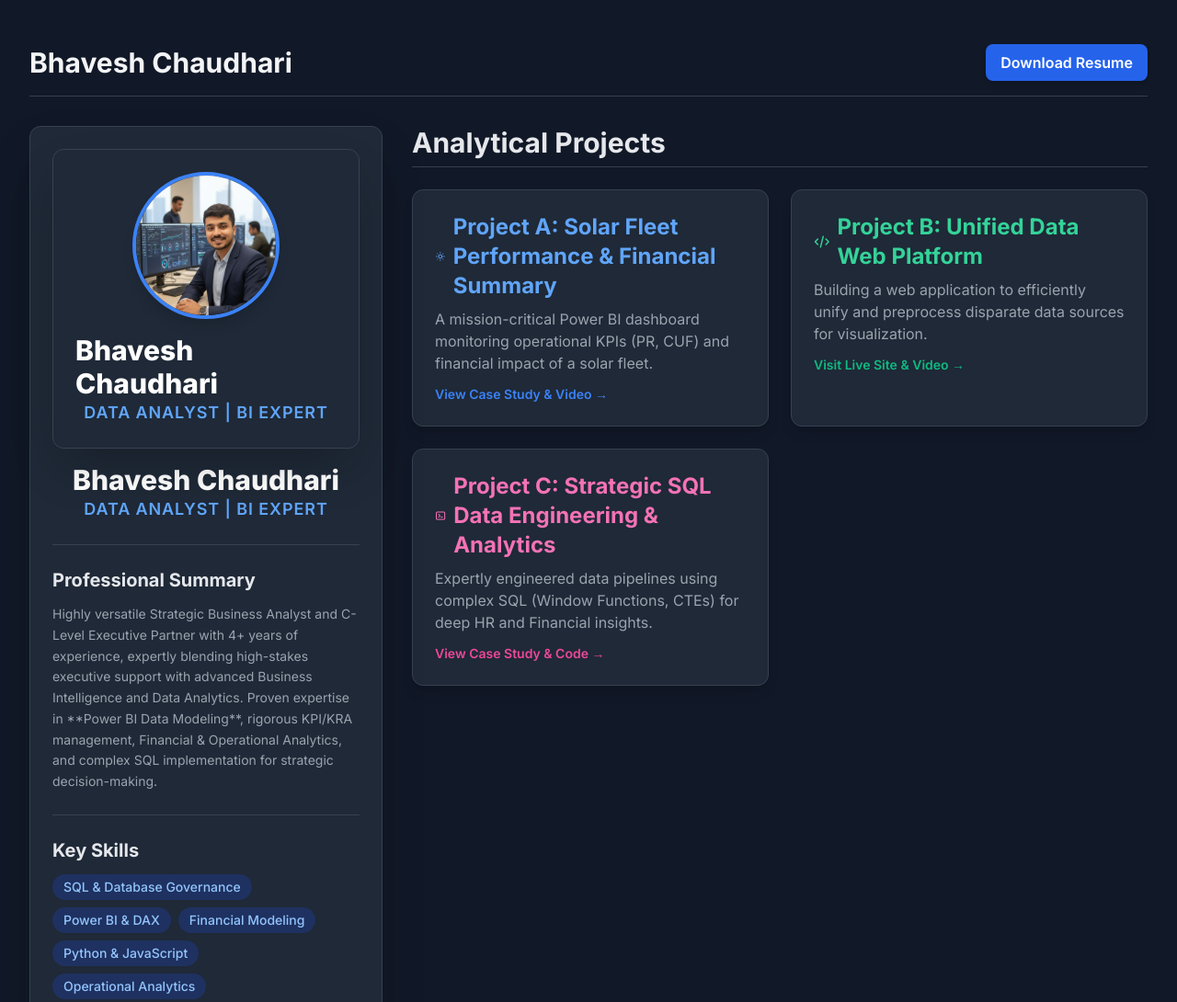
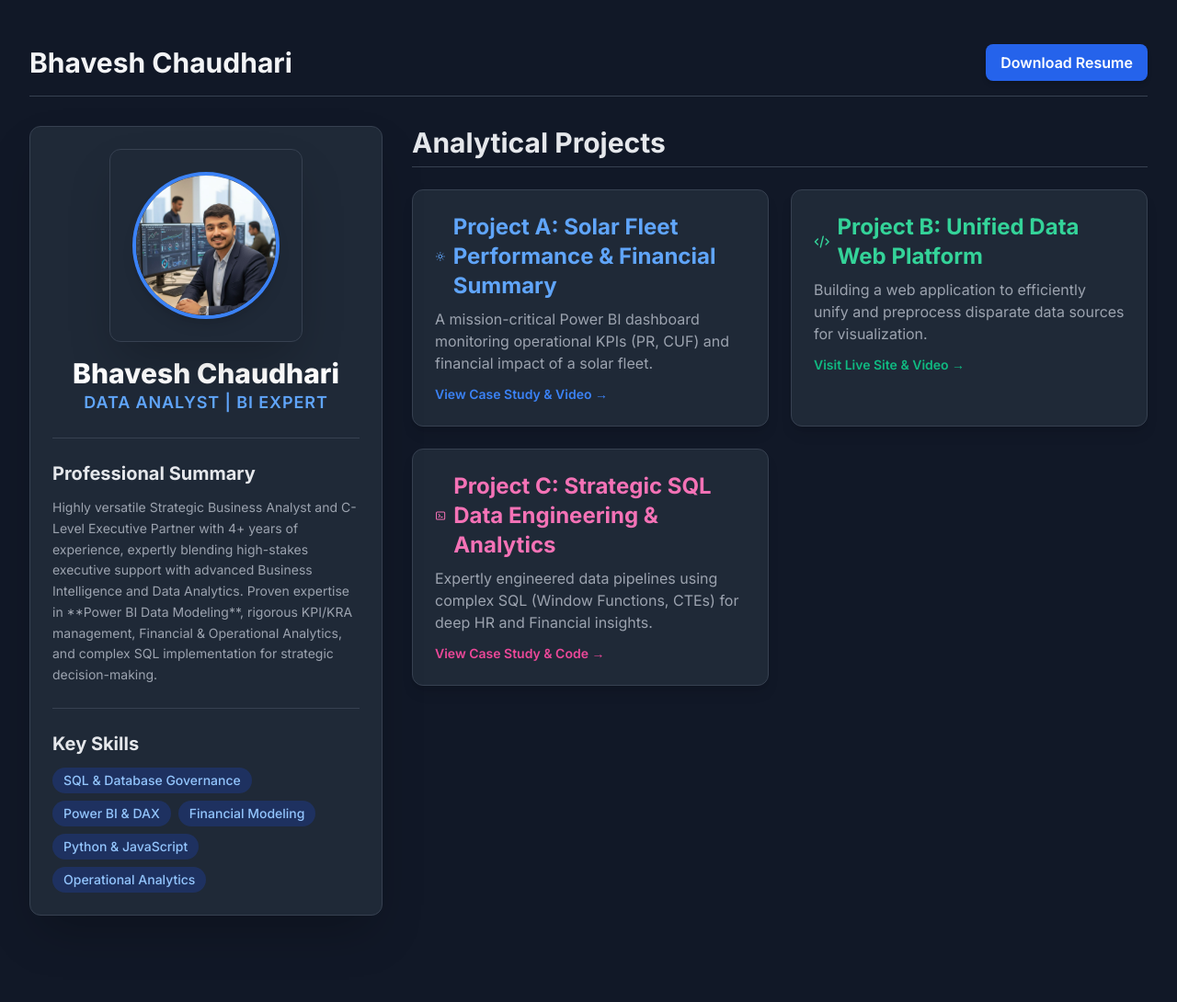
Before and after one commit to bhavesh1972/analytics_portfolio, a plain HTML site: page index.html in a window 1280 px wide. Shown: the top 1090 px of the page at 92% size. After the commit the page ends 1028 px from the top, so only its background shows below. Drawn offline with nearby package versions, Linux system fonts and the light colour scheme.

Commit message:
index.html

```diff
--- a/index.html
+++ b/index.html
@@ -76,7 +76,7 @@
     <div class="max-w-7xl mx-auto p-4 md:p-8">
         <!-- Navigation -->
         <nav class="flex justify-between items-center py-4 border-b border-gray-700">
-            <h1 class="text-3xl font-bold text-gray-100">Bhavesh Chaudhari</h1>
+           <h1 class="text-3xl font-bold text-gray-100">Bhavesh Chaudhari</h1>
             <a id="back-button" onclick="showHome()" class="hidden text-gray-400 hover:text-blue-400 cursor-pointer transition duration-300">
                 &larr; Back to Portfolio
             </a>
@@ -94,8 +94,7 @@
                     <div class="lg:col-span-1 p-6 rounded-xl shadow-2xl bg-gray-800 h-fit sticky top-8 border border-gray-700">
     <div class="flex flex-col items-center">
         <img src="bsc.jpg" alt="Bhavesh Chaudhari Profile Picture" class="w-40 h-40 rounded-full object-cover border-4 border-blue-500 shadow-lg" onerror="this.onerror=null; this.src='https://placehold.co/200x200/4B5563/FFFFFF?text=Photo+Error'">
-        <h2 class="mt-4 text-3xl font-extrabold text-white">Bhavesh Chaudhari</h2>
-        <p class="text-blue-400 text-lg font-semibold tracking-wider uppercase">Data Analyst | BI Expert</p>
+
     </div>
     </div>
                     <h2 class="mt-4 text-3xl font-extrabold text-white">Bhavesh Chaudhari</h2>
```
